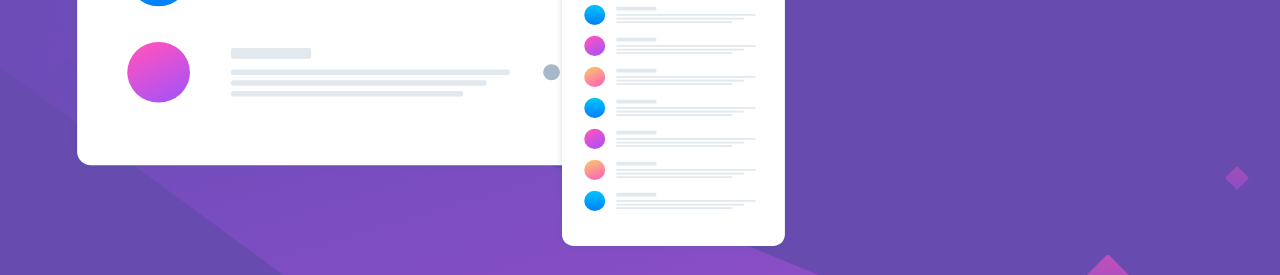
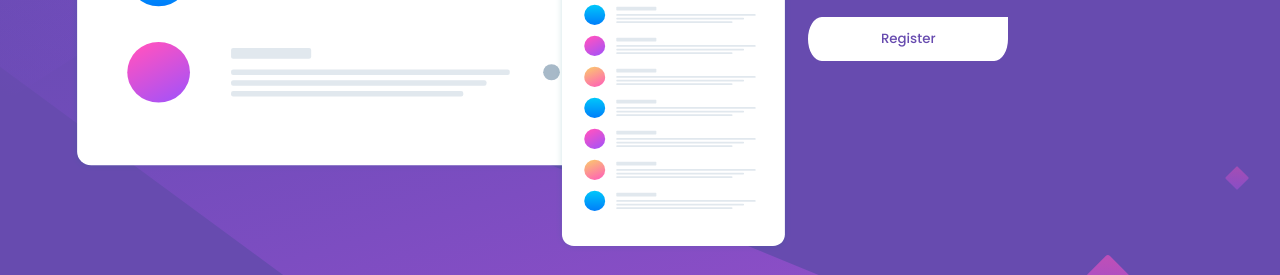
Before and after one commit to SergioFer95/Huddle-Landing-Page, a website built with Parcel: page SRC/index.html in a window 1280 px wide. Shown: the part 428-703 px from the top of the page. Built offline with nearby package versions, Linux system fonts and the light colour scheme; a web font is replaced by a local one.

Commit message:
Add styles to the bottom

```diff
--- a/SRC/styles.scss
+++ b/SRC/styles.scss
@@ -51,6 +51,7 @@ body{
                     font-family: Poppins;
                     font-size:40px;
                     letter-spacing:1px;
+                    margin-top: 40px;
                     margin-bottom:20px;
                 }
             }
@@ -64,6 +65,26 @@ body{
                     letter-spacing: 1px;
                 }
 
+            }
+
+            button{
+                width: 200px;
+                margin-top: 20px;
+                font-family: Poppins;
+                border: 2px solid white;
+                color: hsl(257, 40%, 49%);
+                border-end-end-radius: 500px 800px;
+                border-top-right-radius: 200px, 200px;
+                border-top-left-radius:500px 800px ;
+                border-end-end-radius: 500px 800px;
+                border-end-start-radius: 500px 800px;
+                background-color: #FFFF;
+                padding: 10px;
+
+                &:hover{
+                    background-color:#E980E7;
+                    border: 2px solid #FF52C2;
+                }
             }
         }
     }
@@ -84,12 +105,20 @@ body{
                 text-decoration: none;
                 color: white;
 
+                &:hover{
+                    color: #FF52C2;
+                }
+
 
                 span{
                     font-size: 14px;
                     border: 1px solid white;
                     border-radius: 50%;
                     padding: 8px;
+
+                    &:hover{
+                        border: 1px solid #FF52C2;
+                    }
                 }
             }
         }
```
Also changed, not shown: 2 other files.
